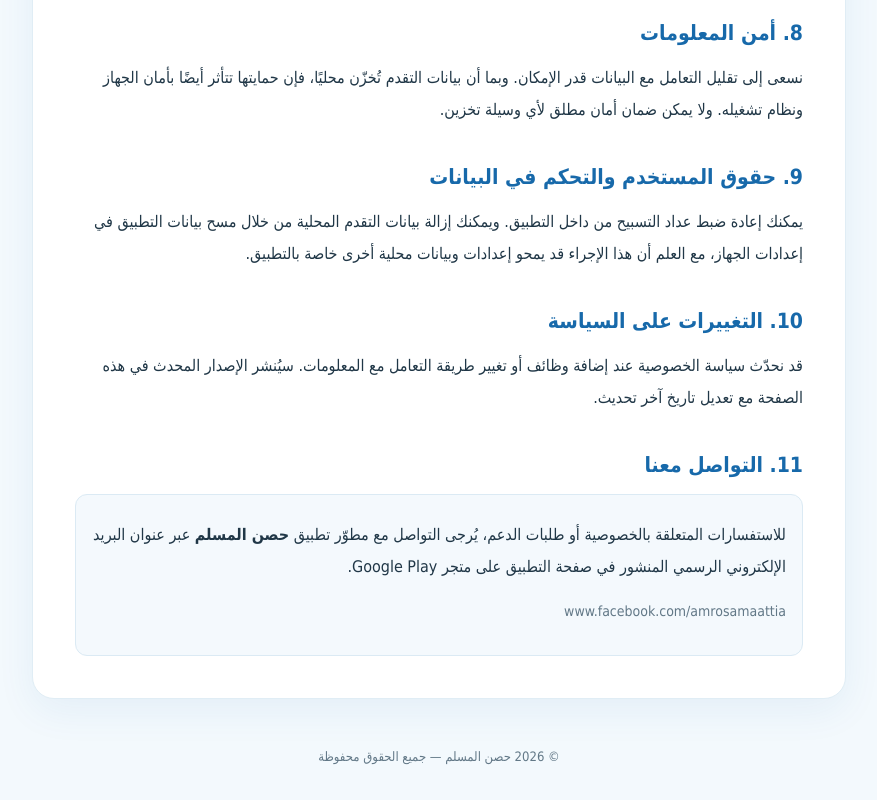
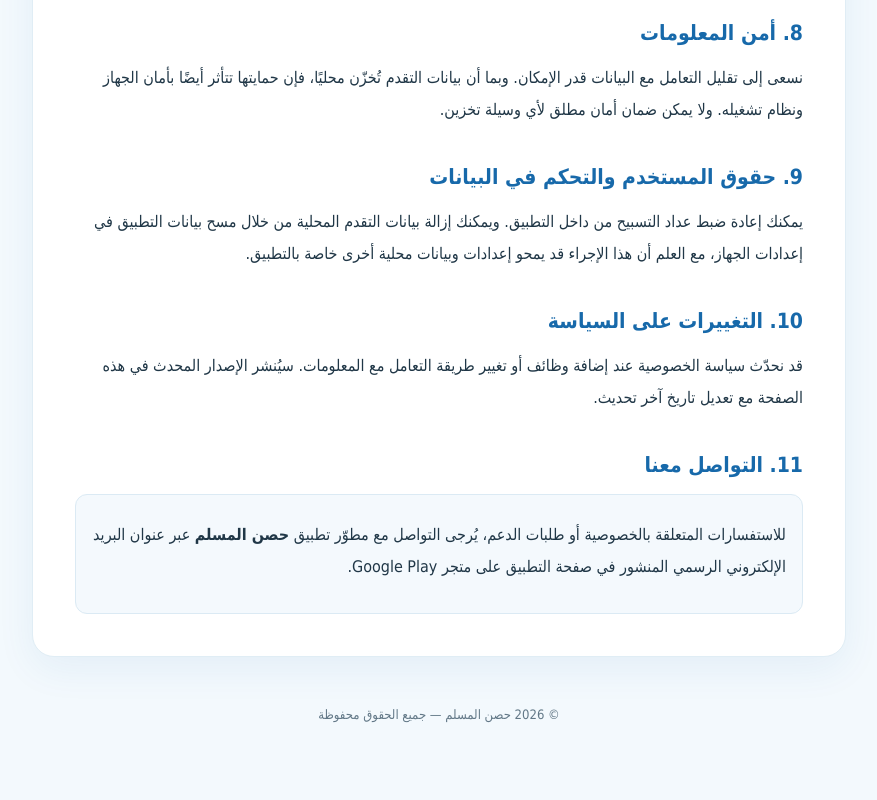
Before and after one commit to AmrOsamaAttia/adhkar-privacy-policy, a plain HTML site: page index.html in a window 1280 px wide. Shown: the part 1587-2387 px from the top of the page, without its empty margins (201-1078 px from the left). After the commit the page ends 2345 px from the top, so only its background shows below. Drawn offline with Linux system fonts and the light colour scheme.

Commit message:
index.html

```diff
--- a/index.html
+++ b/index.html
@@ -35,6 +35,6 @@
 <h2>10. التغييرات على السياسة</h2>
 <p>قد نحدّث سياسة الخصوصية عند إضافة وظائف أو تغيير طريقة التعامل مع المعلومات. سيُنشر الإصدار المحدث في هذه الصفحة مع تعديل تاريخ آخر تحديث.</p>
 <h2>11. التواصل معنا</h2>
-<div class="contact"><p>للاستفسارات المتعلقة بالخصوصية أو طلبات الدعم، يُرجى التواصل مع مطوّر تطبيق <strong>حصن المسلم</strong> عبر عنوان البريد الإلكتروني الرسمي المنشور في صفحة التطبيق على متجر Google Play.</p><p class="meta">www.facebook.com/amrosamaattia</p></div>
+<div class="contact"><p>للاستفسارات المتعلقة بالخصوصية أو طلبات الدعم، يُرجى التواصل مع مطوّر تطبيق <strong>حصن المسلم</strong> عبر عنوان البريد الإلكتروني الرسمي المنشور في صفحة التطبيق على متجر Google Play.
 </main></div><footer>© 2026 حصن المسلم — جميع الحقوق محفوظة</footer>
 </body></html>
```
